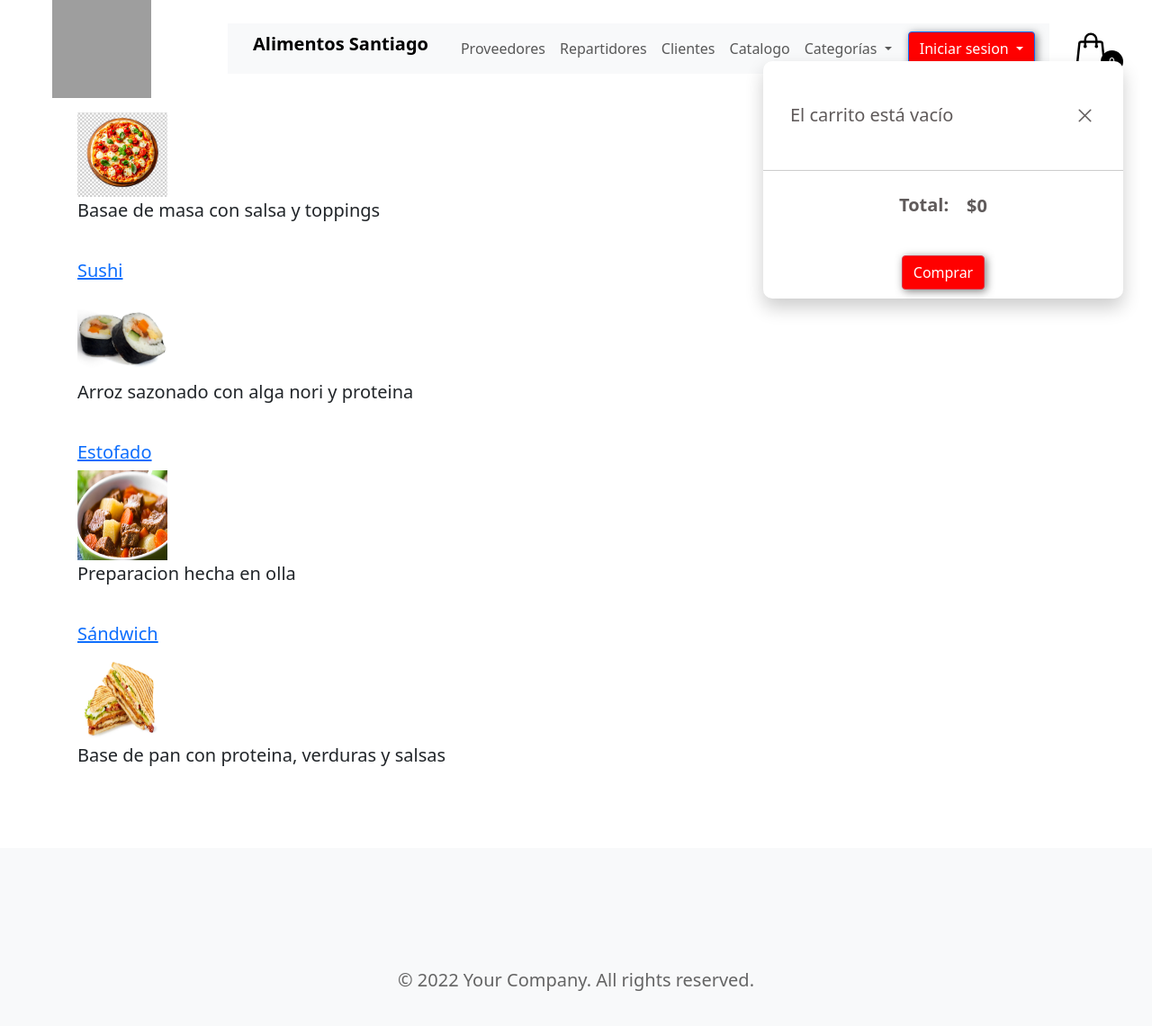
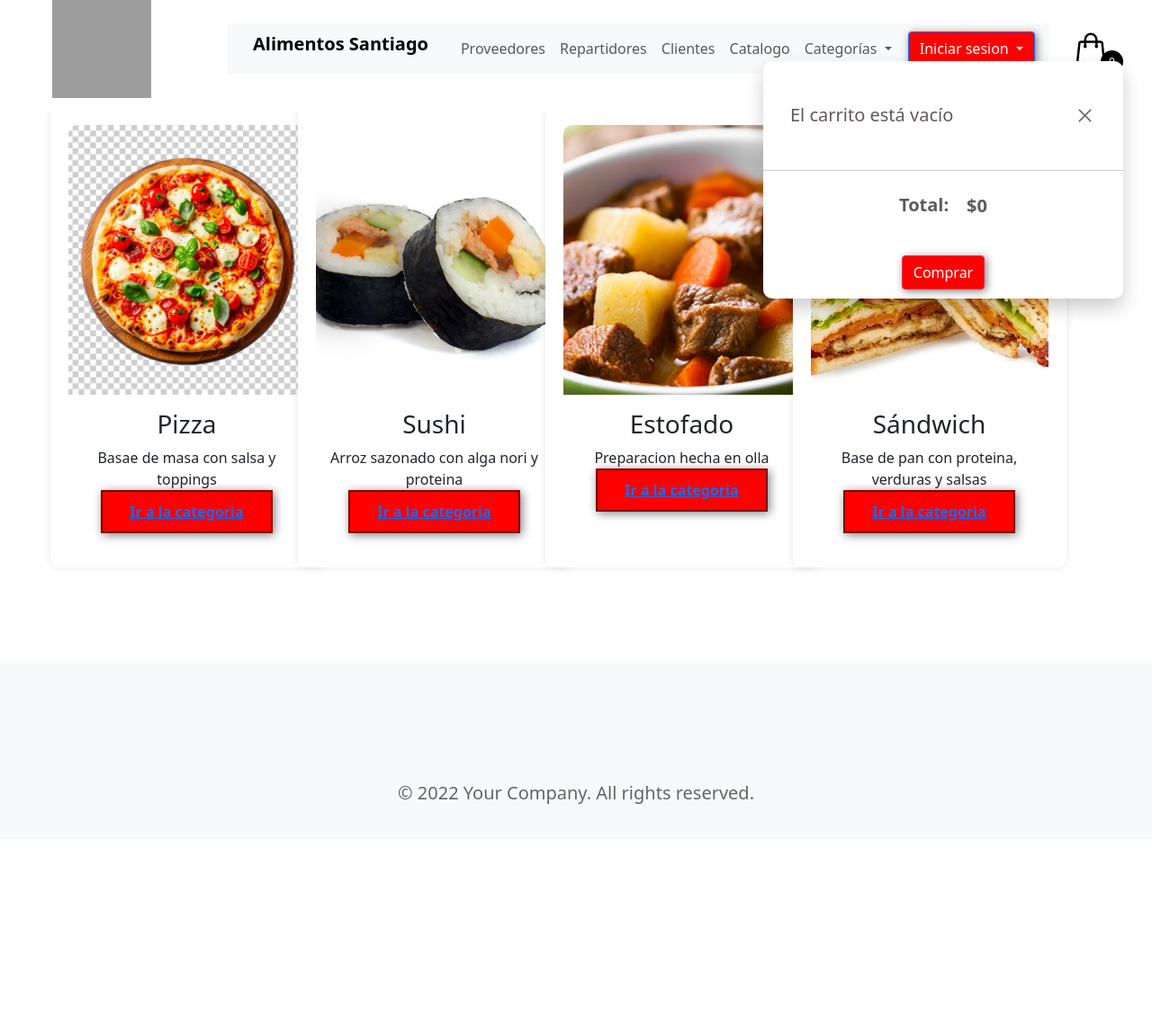
Before and after one commit to DanGodfray/1-AlimentosSantiago, a Django app: page /catalogos/categorias/ in a window 1280 px wide. Shown: the part 17-1158 px from the top of the page at 90% size. After the commit the page ends 911 px from the top, so only its background shows below. Run offline with Django 5.2, Linux system fonts and the light colour scheme; data comes from the database, SQL or seed files in the repository; some libraries are stand-ins or nearby versions; grey boxes are pictures that could not be loaded.

Commit message:
categorias con cartas

```diff
--- a/ecommerce/templates/ecommerce/categorias.html
+++ b/ecommerce/templates/ecommerce/categorias.html
@@ -5,17 +5,30 @@
 {% block container  %}
 
 <h1> Categorias </h1>
-{% for categoria in arregloCat %}
-    <section>
-    <!--aqui se redirije al template platos.html usando el nombre de la categoria como parametro de entrada, los url se redirigen al name= de los url-->
-    <h5> <a href="{% url 'platosCategoriaSeleccionada' categoria.nom_categoria %}" > {{categoria.nom_categoria}} </a></h5>
-    <img src="/media/{{categoria.foto_categoria}}" alt="imagen de la categoria" width="100" height="100"/>
 
-    <p>{{categoria.des_categoria}}</p>
-    </section>
-    <br>
-
-{% endfor %}
+    <div class="container">
+        <div class="row justify-content-center">
+            <!-- Product card -->
+            {% for categoria in arregloCat %}
+            <div class="col-lg-3 col-md-4 col-sm-6 mb-4">
+                <div class="container-items">
+                    <div class="item" style="width: 19rem; height: 32rem;">
+                        <div class="item-image">
+                            <figure>
+                                <img src="/media/{{ categoria.foto_categoria }}" alt="imagen del plato">
+                            </figure>
+                        </div>
+                        <div class="item-description">
+                            <h3>{{ categoria.nom_categoria }}</h3>
+                            <span id="info">{{ categoria.des_categoria}}</span><br>
+                            <button class="btn-add-cart"><a href="{% url 'platosCategoriaSeleccionada' categoria.nom_categoria %}"> Ir a la categoria </a> </button>
+                        </div>
+                    </div>
+                </div>
+            </div>
+            {%endfor%}
+         </div>
+    </div>
 
 
 {% endblock %}
```
